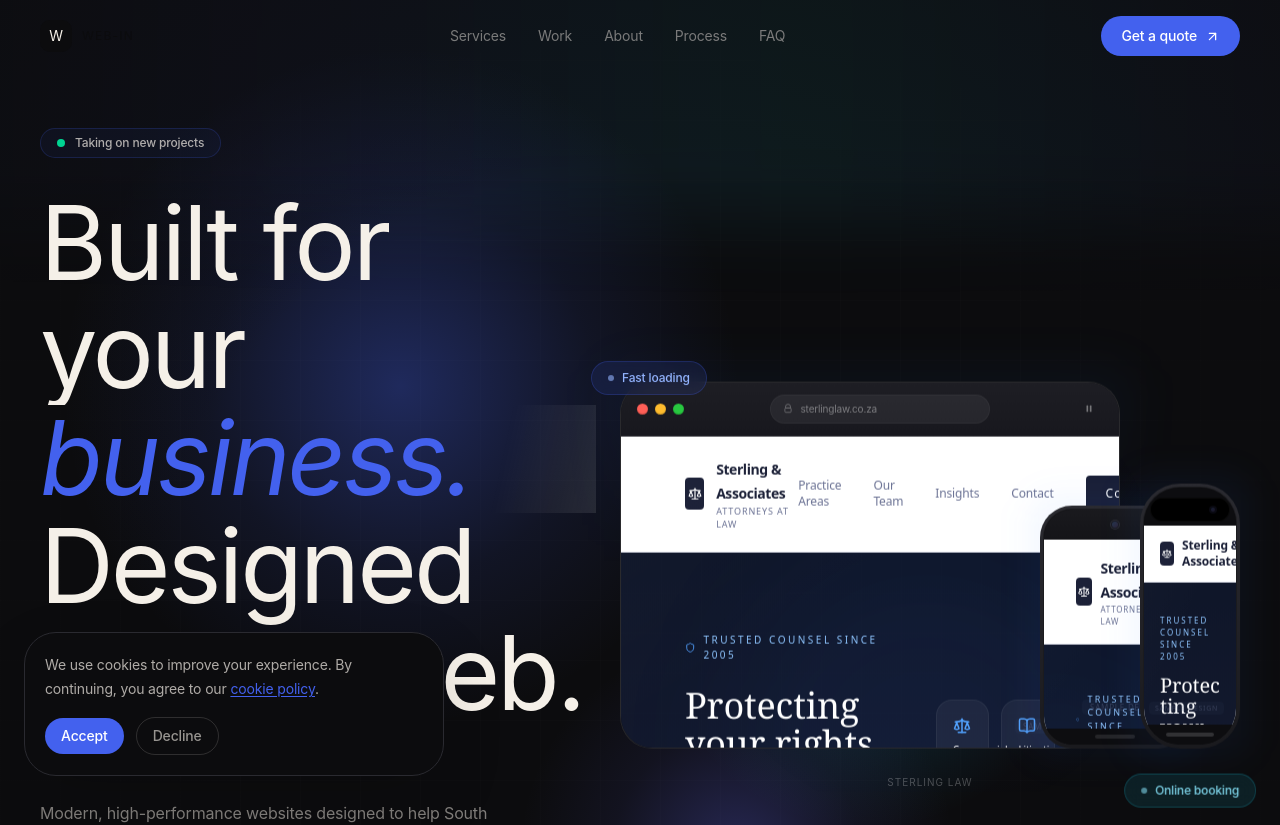
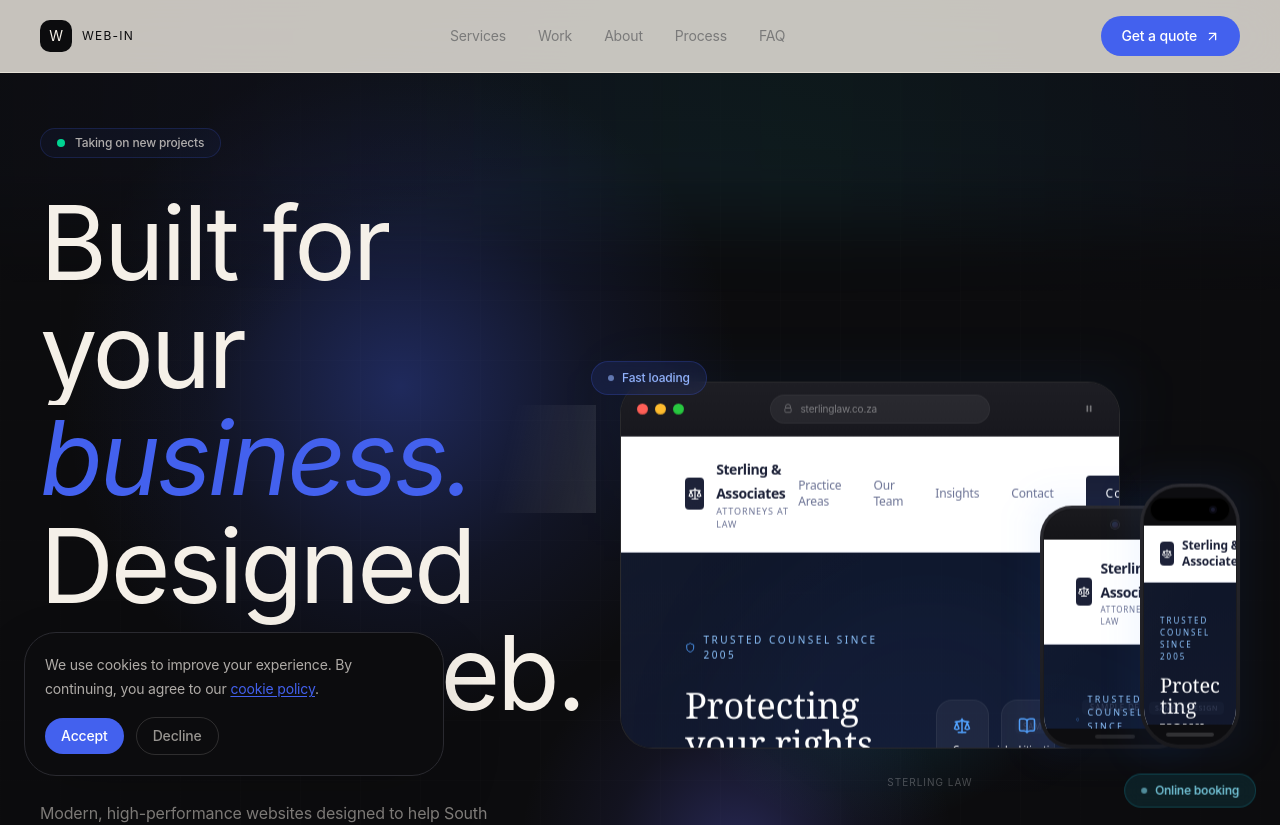
Before and after one commit to MlungisiMahlangu/web-studio-website, a Next.js app: page / in a window 1280 px wide. Shown: the top 825 px of the page. Built offline with nearby package versions, Linux system fonts and the light colour scheme.

Commit message:
Make navbar always show glass background
Remove scroll-based transparent/glass transition so the navbar
always displays the cream glass background with backdrop blur.

```diff
--- a/components/layout/navbar.tsx
+++ b/components/layout/navbar.tsx
@@ -33,7 +33,6 @@ export default function Navbar() {
     return () => { document.body.style.overflow = '' }
   }, [menuOpen])
 
-  const isScrolled = scrollY > 50
   const isHidden = scrollDirection === 'down' && scrollY > 400 && !menuOpen
 
   return (
@@ -44,14 +43,7 @@ export default function Navbar() {
           mounted && isHidden && '-translate-y-full',
         )}
       >
-        <div
-          className={clsx(
-            'transition-all duration-300 ease-out-expo',
-            isScrolled
-              ? 'bg-cream/80 backdrop-blur-xl border-b border-line'
-              : 'bg-transparent',
-          )}
-        >
+        <div className="bg-cream/80 backdrop-blur-xl border-b border-line">
           <nav className="mx-auto flex max-w-[1280px] items-center justify-between px-8 py-4 sm:px-10" aria-label="Main navigation">
             <Link href="/" className="flex items-center gap-2.5 group" aria-label="WEB-IN home">
               <span className="flex h-8 w-8 items-center justify-center rounded-md bg-ink text-cream text-sm font-display transition-transform duration-300 group-hover:scale-105">
```
